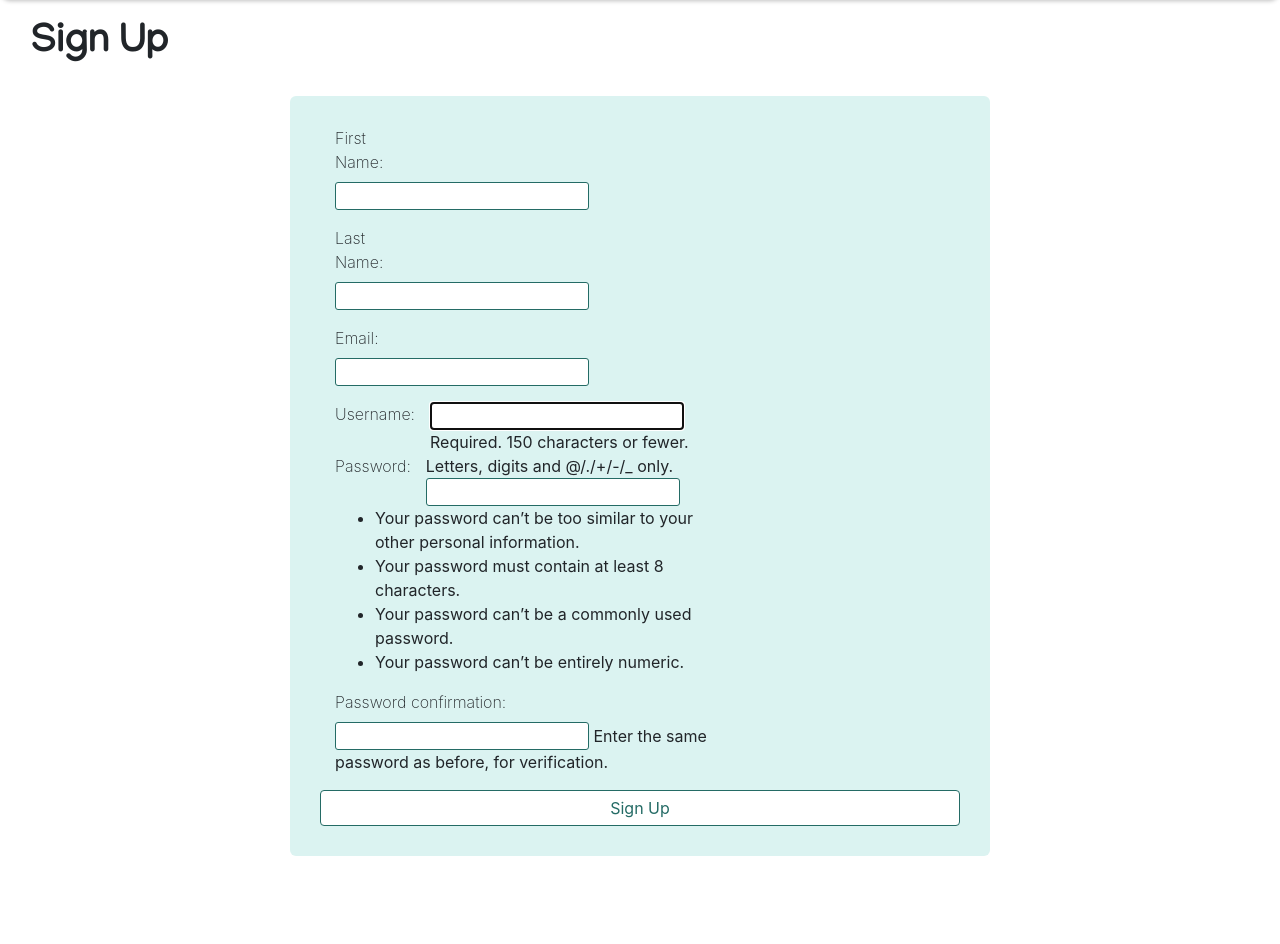
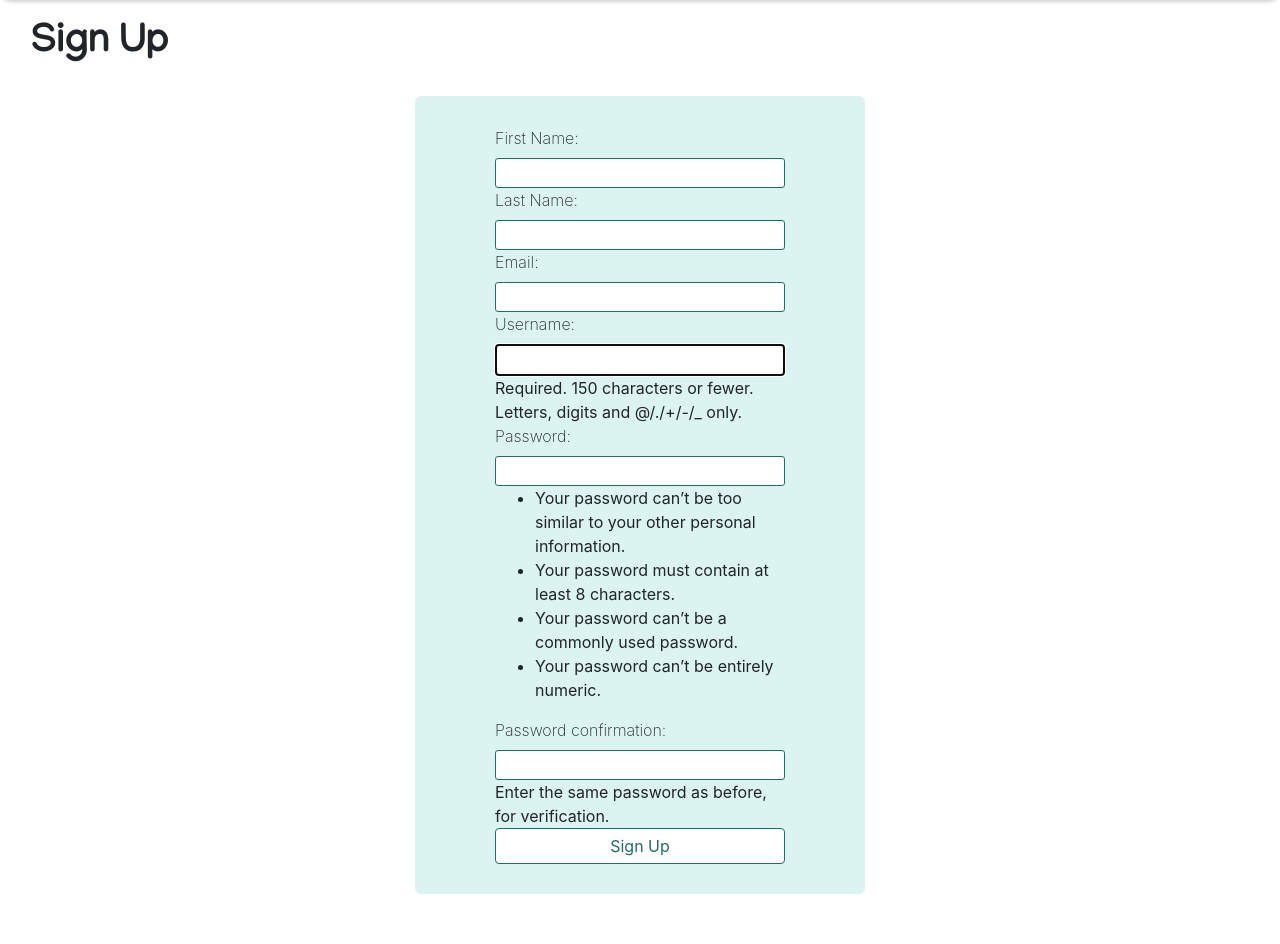
Before and after one commit to emilyc729/mybriefcase, a Django app: page /accounts/signup in a window 1280 px wide. Shown: the part 56-1000 px from the top of the page. Before the commit the page ends 912 px from the top, so only its background shows below. Run offline with Django 3.2, Linux system fonts and the light colour scheme; some libraries are stand-ins or nearby versions.

Commit message:
style forms

```diff
--- a/main_app/static/css/style.css
+++ b/main_app/static/css/style.css
@@ -41,9 +41,10 @@ main.container-fluid {
     display: flex;
     justify-content: center;
     flex-direction: column;
-    width: 700px;
+    width: 450px;
     margin: 0 auto;
-    padding: 30px;
+    margin-bottom: 50px;
+    padding: 30px 80px;
     background-color: var(--lighterblue);
     border-radius: 6px;
 }
@@ -54,12 +55,16 @@ label {
     margin-right: 15px;
 }
 
-input {
+input, textarea {
     border: 1px solid var(--darkerblue);
     border-radius: 3px;
+    padding: 2px 6px;
+    width: 100%;
 }
 
-
+input:focus, textarea:focus {
+    border: 2px solid var(--firstblue);
+}
 
 
 
--- a/main_app/templates/registration/login.html
+++ b/main_app/templates/registration/login.html
@@ -3,7 +3,7 @@
 <h1>Log In</h1>
 <div class="jumbotron" id="login-container">
 
-    <form method="post" action="{% url 'login' %}">
+    <form method="post" action="{% url 'login' %}" class="form-style">
 
     {% csrf_token %}
     <div class="form-group">
--- a/main_app/templates/registration/signup.html
+++ b/main_app/templates/registration/signup.html
@@ -7,22 +7,22 @@
 
 <form method="post" action="{% url 'signup' %}" class="form-style">
     {% csrf_token %}
-        <div class="col-md-2 mb-3">
+        <div>
             <label for="first_name">First Name:</label>
             <input type="text" name="first_name" required>
         </div>
-        <div class="col-md-2 mb-3">
+        <div>
             <label for="last_name">Last Name:</label>
             <input type="text" name="last_name" required>
         </div>
-        <div class="col-md-4 mb-3">
+        <div>
             <label for="email">Email:</label>
             <input type="email" name="email" required>
         </div>
 
 
 
-        <div class="col-md-8 mb-3">
+        <div>
             {% for field in form %}
                 {{field.label_tag}}    {{field}}
                 {{ field.help_text }}
```
